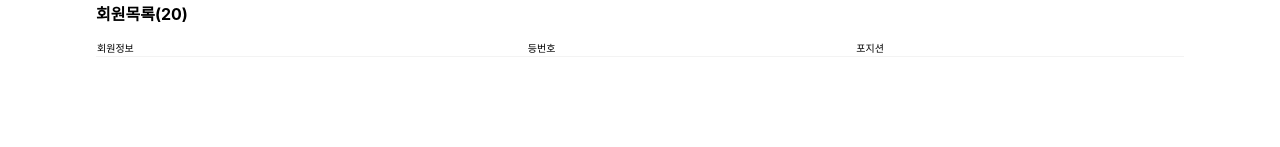
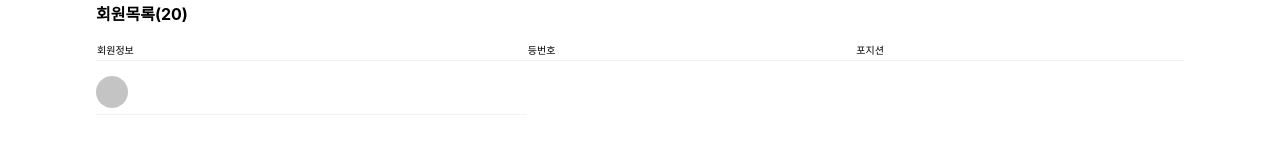
Before and after one commit to dsm-football/football-frontend, a React (Create React App) app: page /club/management in a window 1280 px wide. Shown: the part 443-590 px from the top of the page. Built offline with nearby package versions, Linux system fonts and the light colour scheme.

Commit message:
⚡️ :: 멤버 관리 추가

```diff
--- a/src/components/clubManagement/memberManagement/MemberManagement.tsx
+++ b/src/components/clubManagement/memberManagement/MemberManagement.tsx
@@ -1,6 +1,7 @@
 import React, { useState } from "react";
 import * as S from "./style";
 import AppliedMember from "./appliedMember/AppliedMember";
+import MemberTr from "./memberTr/MemberTr";
 
 const MemberManagement = () => {
   const [applicationStatus, setApplicationStatus] = useState<boolean>(false);
@@ -34,6 +35,7 @@ const MemberManagement = () => {
               <td>등번호</td>
               <td>포지션</td>
             </S.MemberAttribute>
+            <MemberTr></MemberTr>
           </S.MemberListTable>
         </S.MemberListContainer>
       </S.MainContainer>
--- /dev/null
+++ b/src/components/clubManagement/memberManagement/memberTr/MemberTr.tsx
@@ -0,0 +1,12 @@
+import * as S from './style';
+
+const MemberTr = () => {
+  return(
+    <S.MemberContainer>
+      <S.MemberImg/>
+
+    </S.MemberContainer>
+  );
+};
+
+export default MemberTr;
--- /dev/null
+++ b/src/components/clubManagement/memberManagement/memberTr/style.tsx
@@ -0,0 +1,16 @@
+import styled from 'styled-components';
+
+export const MemberContainer = styled.tr`
+  width: 100%;
+  height: 44px;
+  display: flex;
+  align-items: center;
+  margin-top: 9px;
+`
+
+export const MemberImg = styled.div`
+  width: 32px;
+  height: 32px;
+  background-color: #C4C4C4;
+  border-radius: 50%;
+`
--- a/src/components/clubManagement/memberManagement/style.tsx
+++ b/src/components/clubManagement/memberManagement/style.tsx
@@ -72,6 +72,7 @@ export const MemberListTable = styled.table`
 `
 
 export const MemberAttribute = styled.tr`
+  height: 21px;
   & td{
     font-size: 10px;
   }
```
